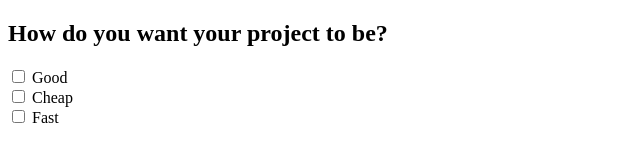
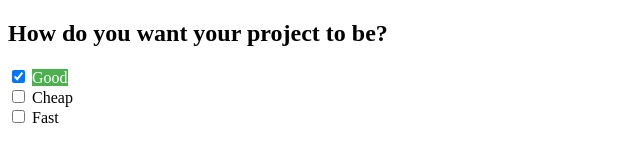
Before and after one commit to acciojob/toggler-js-Arsh249, a website: page main.html in a window 1280 px wide. Shown: the full height of the page, 0-640 px from the left. Drawn offline with Linux system fonts and the light colour scheme.

Commit message:
created a submission

```diff
--- a/main.html
+++ b/main.html
@@ -12,8 +12,8 @@
         <h2>How do you want your project to be?</h2>
         <div class="toggle-container">
             <div class="g1">
-                <input type="checkbox" id="good" class="toggle"/>
-                <span id='g1' for='good'>Good</span>
+                <input type="checkbox" id="good" class="toggle" checked/>
+                <span id='g1 span' for='good'>Good</span>
             </div>
             <div class="g2">
                 <input type="checkbox" id="cheap" class="toggle" />
```
